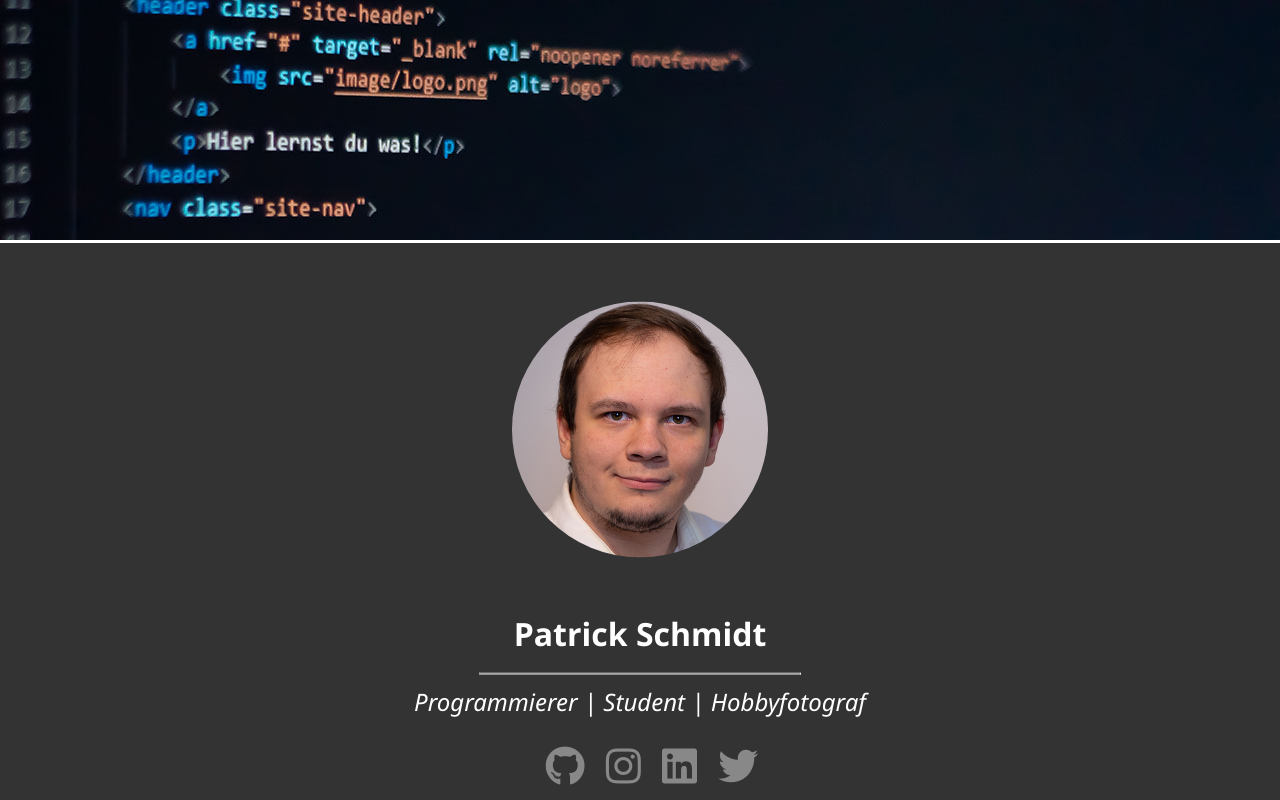
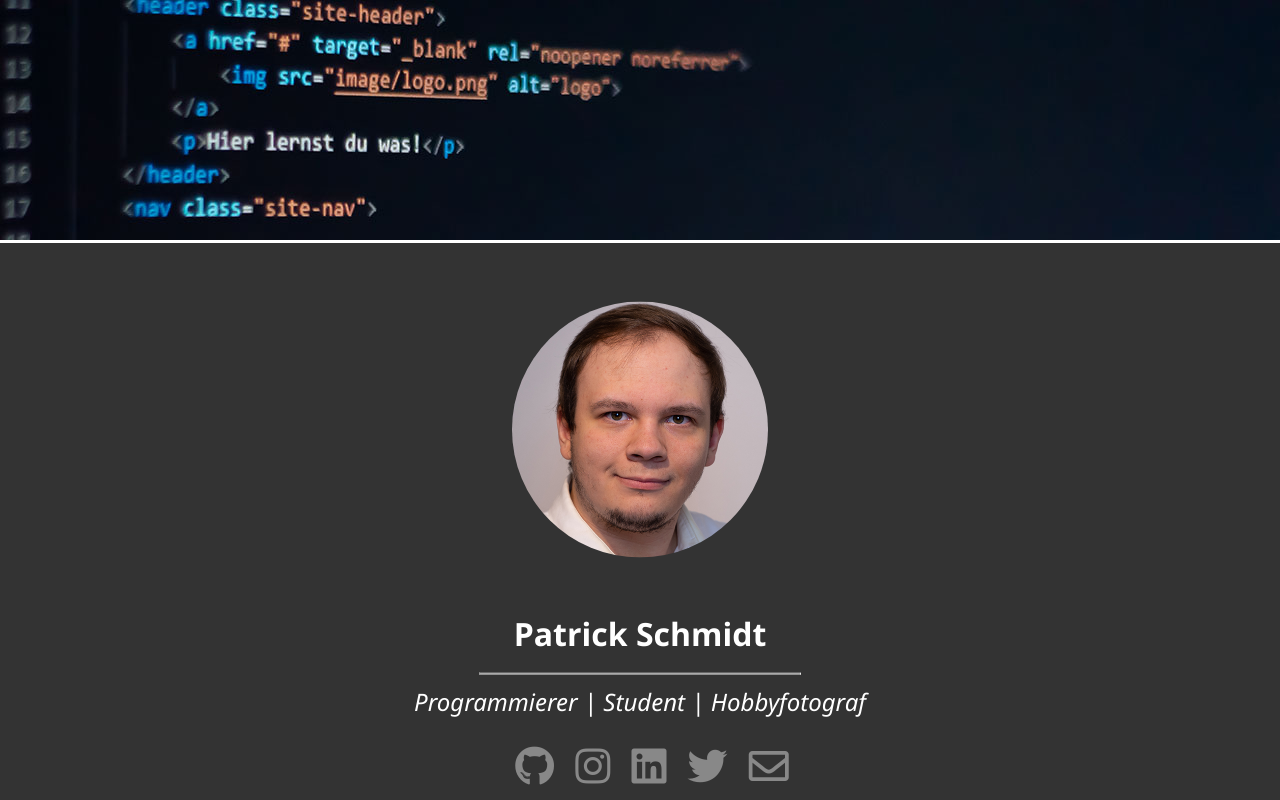
Before and after one commit to baldur4464/homepage, a plain HTML site: page index.html in a window 1280 px wide. Drawn offline with Linux system fonts and the light colour scheme.

Commit message:
Mail-Icon hinzugefügt

```diff
--- a/index.html
+++ b/index.html
@@ -41,6 +41,11 @@
                             <i class="fab fa-twitter fa-2x"></i>
                         </a>
                     </li>
+                    <li>
+                        <a href="mailto:patrick.schmidt54@gmail.com">
+                            <i class="far fa-envelope fa-2x"></i>
+                        </a>
+                    </li>
                 </ul>
             </header>
         </div>
```
